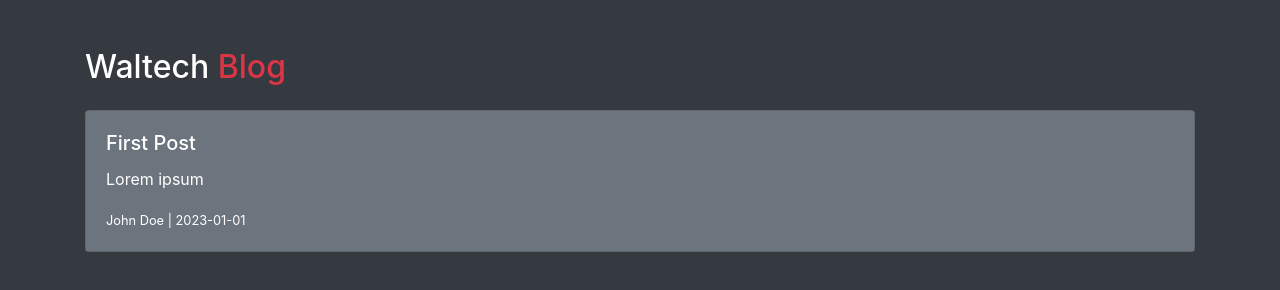
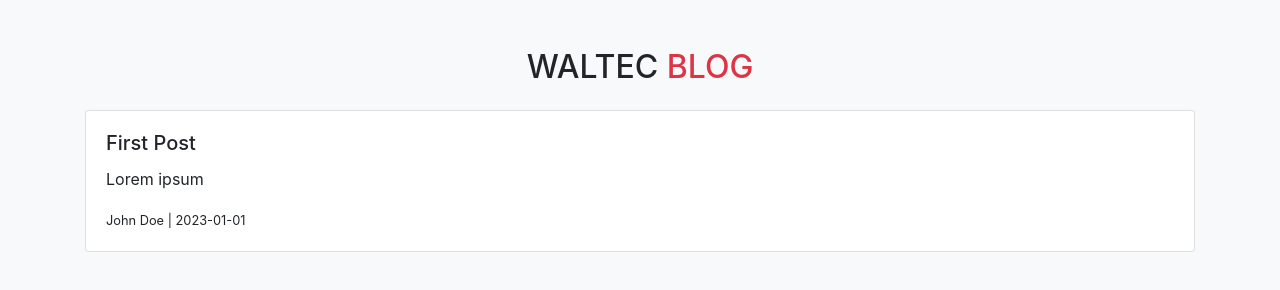
Before and after one commit to walterdecastro/blog, a plain HTML site: page index.html in a window 1280 px wide. Drawn offline with nearby package versions, Linux system fonts and the light colour scheme.

Commit message:
update site

```diff
--- a/index.html
+++ b/index.html
@@ -6,12 +6,14 @@
     <link rel="icon" type="image/x-icon" href="https://walterdecastro.github.io/blog/img/favicon.ico">
     <link rel="stylesheet" href="https://stackpath.bootstrapcdn.com/bootstrap/4.5.2/css/bootstrap.min.css">
     <link rel="stylesheet" href="css/style.css">
-    <title>Waltech Blog</title>
+    <title>Waltec - Blog</title>
 </head>
-<body class="bg-dark text-white">
+<body class="bg-light">
 
-<div class="container mt-5">
-    <h2 class="mb-4">Waltech <span class="text-danger">Blog</span></h2>
+<div class="container mt-5 text-center">
+    <h2 class="mb-4">WALTEC <span class="text-danger">BLOG</span></h2>
+</div>
+<div class="container mt-2">
     <div id="posts"></div>
 </div>
 
--- a/js/script.js
+++ b/js/script.js
@@ -9,7 +9,7 @@ function displayPosts(posts) {
 
     posts.forEach(post => {
         const postCard = `
-            <div class="card mb-3 bg-secondary">
+            <div class="card mb-3">
                 <div class="card-body">
                     <h5 class="card-title">${post.title}</h5>
                     <p class="card-text">${post.post}</p>
```
